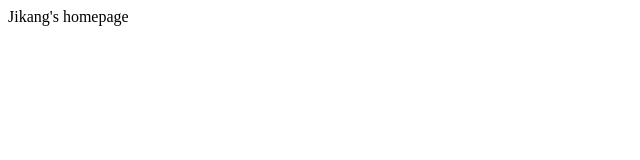
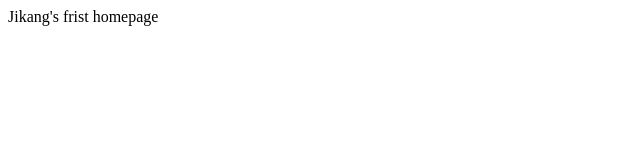
Before and after one commit to Hades183/Hades183.github.io, a plain HTML site: page index.html in a window 1280 px wide. Shown: the full height of the page, 0-640 px from the left. Drawn offline with Linux system fonts and the light colour scheme.

Commit message:
update text

```diff
--- a/index.html
+++ b/index.html
@@ -6,6 +6,6 @@
     <title>Document</title>
 </head>
 <body>
-    Jikang's homepage
+    Jikang's frist homepage
 </body>
 </html>
```
